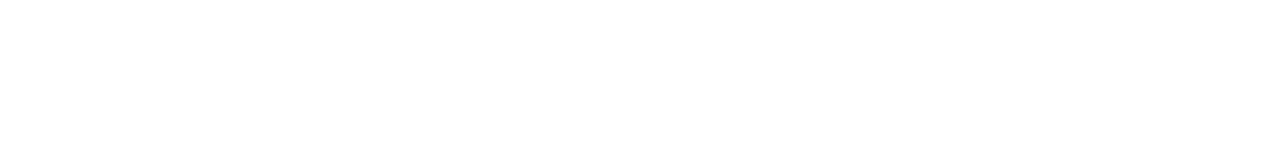
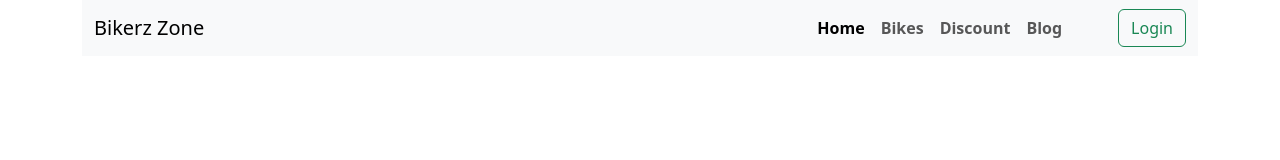
Before and after one commit to Rashedkhandoker/bikerz-zone, a plain HTML site: page index.html in a window 1280 px wide. Drawn offline with nearby package versions, Linux system fonts and the light colour scheme.

Commit message:
navbar added

```diff
--- a/index.html
+++ b/index.html
@@ -5,10 +5,51 @@
     <meta charset="UTF-8">
     <meta http-equiv="X-UA-Compatible" content="IE=edge">
     <meta name="viewport" content="width=device-width, initial-scale=1.0">
+    <link href="https://cdn.jsdelivr.net/npm/bootstrap@5.3.0-alpha1/dist/css/bootstrap.min.css" rel="stylesheet" integrity="sha384-GLhlTQ8iRABdZLl6O3oVMWSktQOp6b7In1Zl3/Jr59b6EGGoI1aFkw7cmDA6j6gD" crossorigin="anonymous">
+
     <title>Bikers-zone</title>
 </head>
 
-<body>
+<body class="container">
+    <header>
+        <nav class="navbar navbar-expand-lg bg-body-tertiary">
+            <div class="container-fluid">
+                <a class="navbar-brand" href="#">Bikerz Zone</a>
+                <button class="navbar-toggler" type="button" data-bs-toggle="collapse" data-bs-target="#navbarSupportedContent" aria-controls="navbarSupportedContent" aria-expanded="false" aria-label="Toggle navigation">
+                    <span class="navbar-toggler-icon"></span>
+                </button>
+                <div class="collapse navbar-collapse" id="navbarSupportedContent">
+                    <ul class="navbar-nav ms-auto mb-2 mb-lg-0 fw-semibold">
+                        <li class="nav-item">
+                            <a class="nav-link active" aria-current="page" href="#">Home</a>
+                        </li>
+                        <li class="nav-item">
+                            <a class="nav-link" href="#">Bikes</a>
+                        </li>
+
+                        <li class="nav-item">
+                            <a class="nav-link">Discount</a>
+                        </li>
+                        <li class="nav-item">
+                            <a class="nav-link">Blog</a>
+                        </li>
+                    </ul>
+                    <button class="ms-5 btn btn-outline-success" type="submit">Login</button>
+
+                </div>
+            </div>
+        </nav>
+    </header>
+    <main>
+
+    </main>
+    <footer>
+
+    </footer>
+
+
+    <!-- bootstrap js file -->
+    <script src="https://cdn.jsdelivr.net/npm/bootstrap@5.3.0-alpha1/dist/js/bootstrap.bundle.min.js" integrity="sha384-w76AqPfDkMBDXo30jS1Sgez6pr3x5MlQ1ZAGC+nuZB+EYdgRZgiwxhTBTkF7CXvN" crossorigin="anonymous"></script>
 
 </body>
 
```
